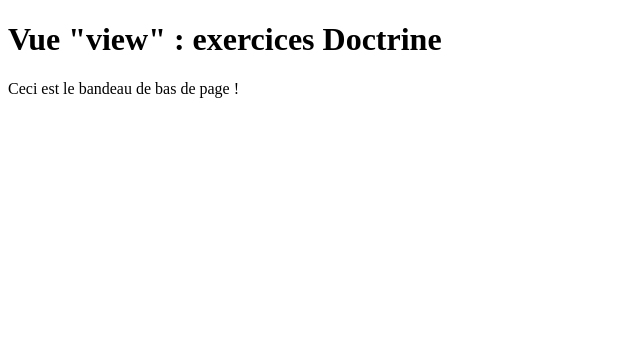
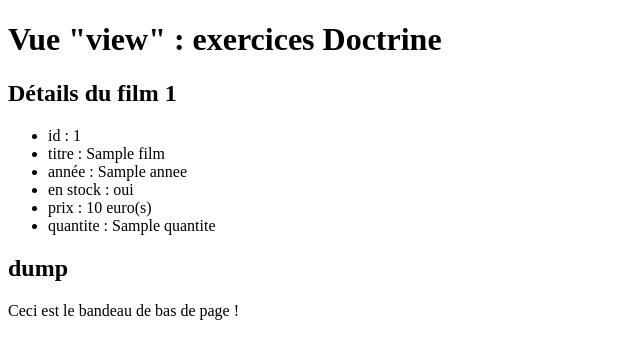
Before and after one commit to llibanm/Simfony-practical-work, a Symfony app: template templates/Sandbox/Doctrine/view.html.twig in a window 1280 px wide. Shown: the top 359 px of the page, without its empty margins (0-640 px from the left). Run offline with Twig, Linux system fonts and the light colour scheme; the template is opened without the code that fills it: most values are stand-ins (such as "Sample title", 1, 10 or a date in 2020); some libraries are stand-ins or nearby versions.

Commit message:
modified view and view twig

```diff
--- a/templates/Sandbox/Doctrine/view.html.twig
+++ b/templates/Sandbox/Doctrine/view.html.twig
@@ -5,4 +5,21 @@
 {% block titre_principal %}Vue "view" : exercices Doctrine{% endblock %}
 
 {% block vue %}
+
+    <h2>Détails du film {{ id }}</h2>
+    {% if film is null %}
+        <p>Film n'existe pas</p>
+    {% else %}
+        <ul>
+            <li>id : {{ film.id }}</li>
+            <li>titre : {{ film.titre }}</li>
+            <li>année : {{ film.annee }}</li>
+            <li>en stock : {{ film.enstock ? 'oui' : 'non' }}</li>
+            <li>prix : {{ film.prix }} euro(s)</li>
+            <li>quantite : {{ film.quantite is null ? 'non renseigné' : film.quantite }}</li>
+        </ul>
+    {% endif %}
+
+    <h2>dump</h2>
+    {{ dump(film) }}
 {% endblock %}
```
Also changed, not shown: src/Controller/Sandbox/DoctrineController.php (+8 -2 lines).
